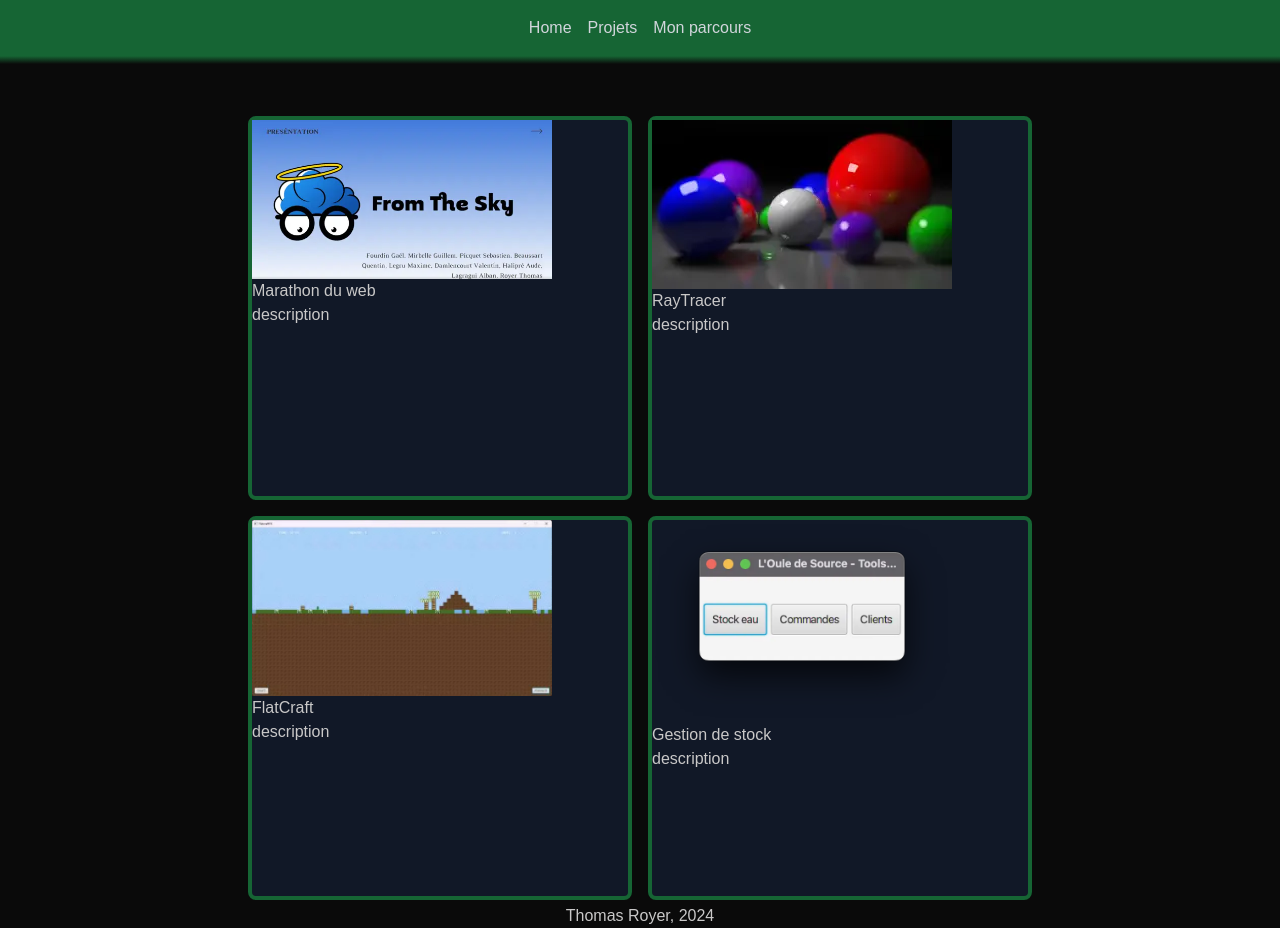
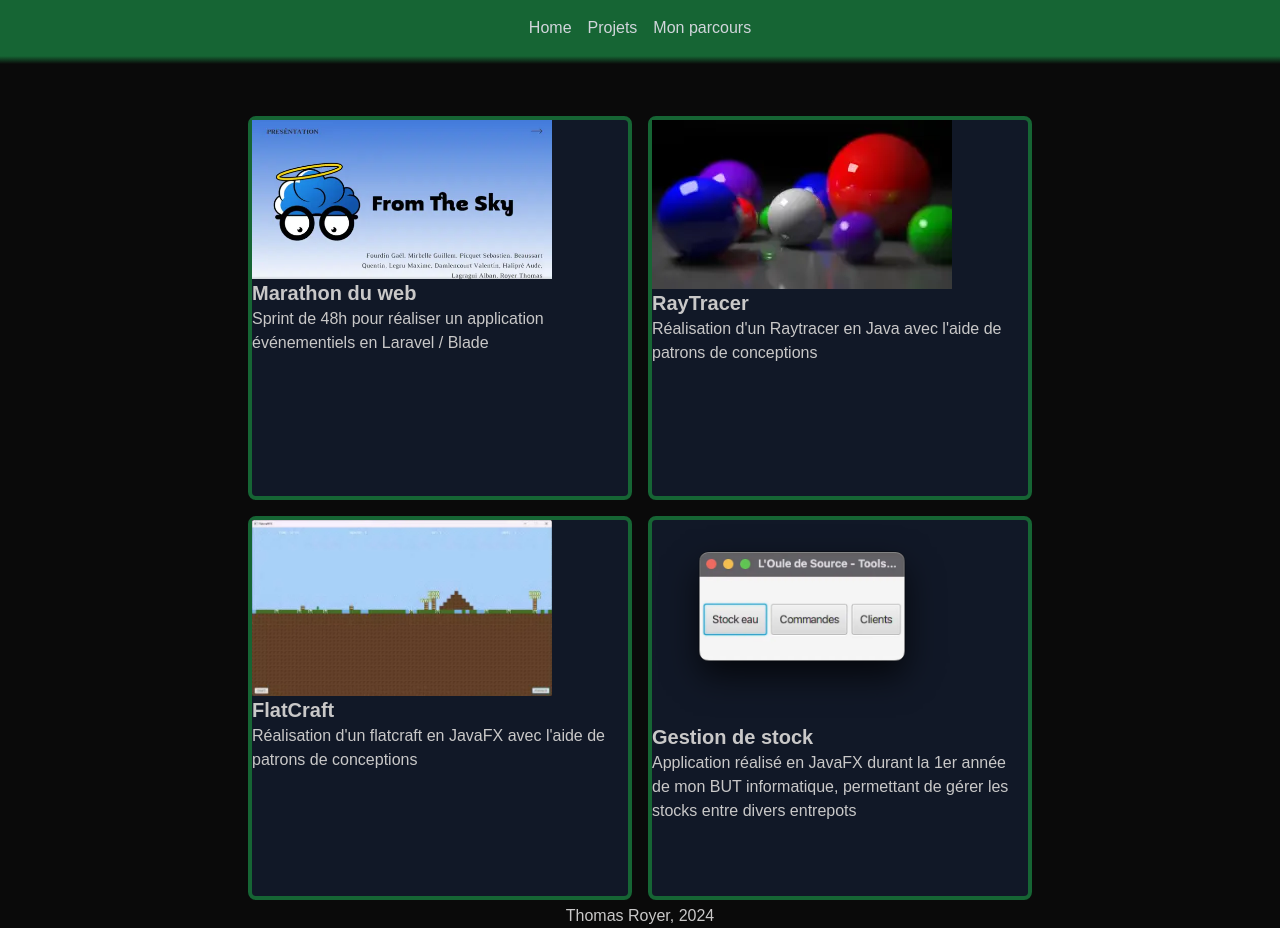
Before and after one commit to ToTo125oc/portfolio-eco, a Next.js app: page /projets in a window 1280 px wide. Built offline with nearby package versions, Linux system fonts and the light colour scheme.

Commit message:
💄 Change style

```diff
--- a/src/app/page.tsx
+++ b/src/app/page.tsx
@@ -7,8 +7,8 @@ export default function Home() {
     <div className="flex flex-col items-center">
       <div className="bg-gray-900 mt-32 mr-2 ml-2 p-4 rounded-lg border-4 border-green-800/100 flex flex-col items-center w-90 ">
         <Image className="rounded-full" src={face_co} width="150" height="150" alt="Pas d'image"/>
-        <h2>Développeur Full-Stack </h2>
-        <p>Hello, je suis Thomas</p>
+        <h2 className="text-2xl font-bold">Développeur Full-Stack </h2>
+        <p className="text-xl">Hello, je suis Thomas</p>
         <p>Actuellement en alternace à l&apos;iut de Lens pour IDEE PROD</p>
       </div>
     </div>
--- a/src/app/parcour/page.tsx
+++ b/src/app/parcour/page.tsx
@@ -8,31 +8,31 @@ export default function MonParcours() {
               <li className="mb-10 ms-6">
                   <span className="absolute flex items-center justify-center w-8 h-8 bg-green-200 rounded-full -start-4 ring-4 ring-gray-900 ">
                   </span>
-                  <h3 className="font-medium leading-tight">2024 - IDEE PROD / BUT Informatique dernière année</h3>
+                  <h3 className="text-xl font-bold leading-tight">2024 - IDEE PROD / BUT Informatique dernière année</h3>
                   <p className="text-sm">En cours</p>
               </li>
               <li className="mb-10 ms-6">
                   <span className="absolute flex items-center justify-center w-8 h-8 bg-green-300 rounded-full -start-4 ring-4 ring-gray-900 ">
                   </span>
-                  <h3 className="font-medium leading-tight">2023 / 2024 - BUT Informatique 2e année</h3>
+                  <h3 className="text-lg font-bold leading-tight">2023 / 2024 - BUT Informatique 2e année</h3>
                   <p className="text-sm">Java - Laravel - angular</p>
               </li>
               <li className="mb-10 ms-6">
                   <span className="absolute flex items-center justify-center w-8 h-8 bg-green-400 rounded-full -start-4 ring-4 ring-gray-900 ">
                   </span>
-                  <h3 className="font-medium leading-tight">été 2023 - IDEE PROD</h3>
+                  <h3 className="text-lg font-bold  leading-tight">été 2023 - IDEE PROD</h3>
                   <p className="text-sm">Flutter - NestJS</p>
               </li>
               <li className="mb-10 ms-6">
                   <span className="absolute flex items-center justify-center w-8 h-8 bg-green-500 rounded-full -start-4 ring-4 ring-gray-900 ">
                   </span>
-                  <h3 className="font-medium leading-tight">2022 / 2023 - BUT Informatique 1er année</h3>
+                  <h3 className="text-lg font-bold leading-tight">2022 / 2023 - BUT Informatique 1er année</h3>
                   <p className="text-sm">Python - Java</p>
               </li>
               <li className="ms-6">
                   <span className="absolute flex items-center justify-center w-8 h-8 bg-green-600 rounded-full -start-4 ring-4 ring-gray-900 ">
                   </span>
-                  <h3 className="font-medium leading-tight">2021 / 2023 - BAC STI2D</h3>
+                  <h3 className="text-lg font-bold leading-tight">2021 / 2023 - BAC STI2D</h3>
                   <p className="text-sm">C++ pour l&apos;iot</p>
               </li>
           </ol>
--- a/src/app/projets/page.tsx
+++ b/src/app/projets/page.tsx
@@ -10,24 +10,25 @@ export default function Projets() {
     <div className="flex flex-col items-center">
       <section className="mt-12 p-1 grid grid-cols-1 md:grid-cols-2 gap-4">
           <article className="border-4 border-green-800/100 bg-gray-900 rounded-lg w-96 h-96">
-              <Image src={mararthon} alt="Pas d'image" width={300} height={200}/>
-              <h3>Marathon du web</h3>
-              <p>description</p>
+              <Image src={mararthon} alt="Pas d'image" width={300} height={200} style={{objectFit:"cover"}} />
+              <h3 className="text-xl font-bold">Marathon du web</h3>
+              <p>Sprint de 48h pour réaliser un application événementiels en Laravel / Blade</p>
             </article>
           <article className="border-4 border-green-800/100 bg-gray-900 rounded-lg w-96 h-96">
-            <Image src={raytracer} alt="Pas d'image" width={300} height={200}/>
-            <h3>RayTracer</h3>
-            <p>description</p>
+            <Image src={raytracer} alt="Pas d'image" width={300} height={200} style={{objectFit:"cover"}}/>
+            <h3 className="text-xl font-bold">RayTracer</h3>
+            <p>Réalisation d&apos;un Raytracer en Java avec l&apos;aide de patrons de conceptions</p>
           </article>
             <article className="border-4 border-green-800/100 bg-gray-900 rounded-lg w-96 h-96">
-              <Image src={flatcraft} alt="Pas d'image" width={300} height={200} />
-              <h3>FlatCraft</h3>
-              <p>description</p>
+              <Image src={flatcraft} alt="Pas d'image" width={300} height={200} style={{objectFit:"cover"}}/>
+              <h3 className="text-xl font-bold">FlatCraft</h3>
+              <p>Réalisation d&apos;un flatcraft en JavaFX avec l&apos;aide de patrons de conceptions</p>
             </article>
             <article className="border-4 border-green-800/100 bg-gray-900 rounded-lg w-96 h-96">
-              <Image src={gds} alt="Pas d'image" width={300} height={200} style={{objectFit: "cover"}}/>
-              <h3>Gestion de stock</h3>
-              <p>description</p>
+              <Image src={gds} alt="Pas d'image" width={300} height={200} style={{objectFit:"cover"}}/>
+              <h3 className="text-xl font-bold">Gestion de stock</h3>
+              <p>Application réalisé en JavaFX durant la 1er année de mon BUT informatique,
+                permettant de gérer les stocks entre divers entrepots</p>
             </article>
         </section>
       </div>
```
